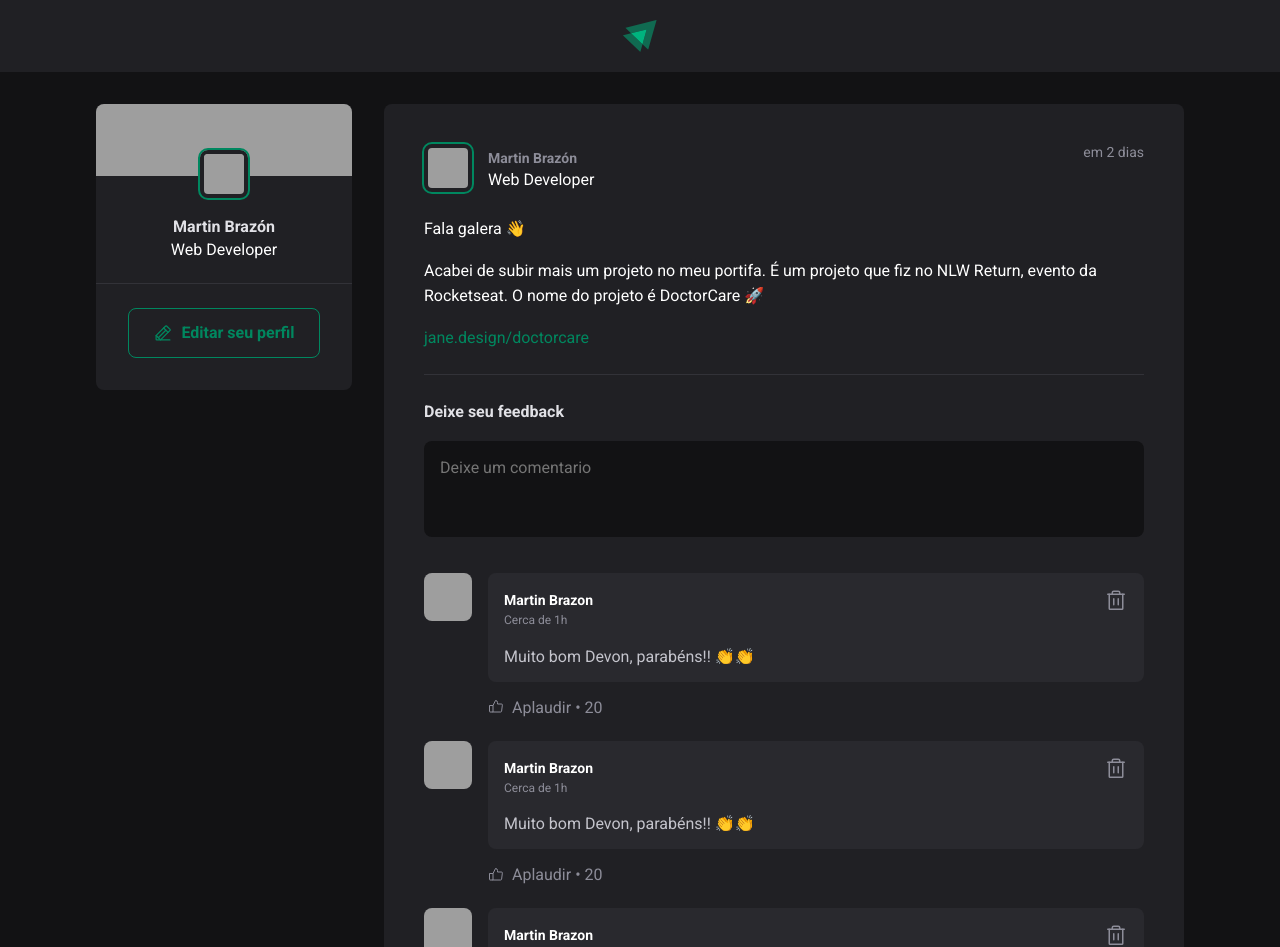
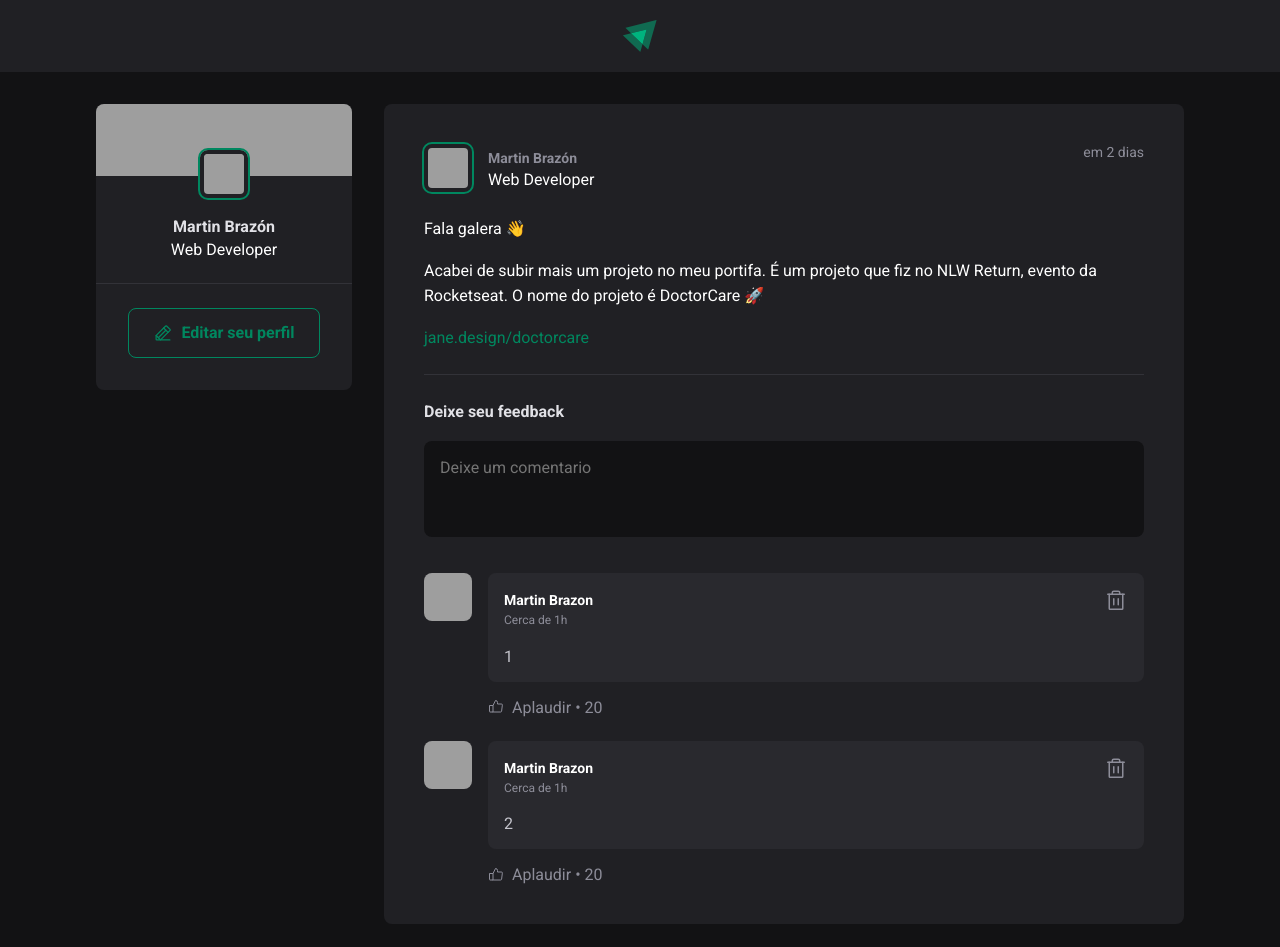
Before and after one commit to MartinGBB/Ignite, a React (Vite) app in the folder 01-fundamentos-reactjs/: page / in a window 1280 px wide. Shown: the top 947 px of the page. Built offline with nearby package versions, Linux system fonts and the light colour scheme; grey boxes are pictures that could not be loaded.

Commit message:
feat: utiliza estado

```diff
--- a/01-fundamentos-reactjs/src/components/Comments.jsx
+++ b/01-fundamentos-reactjs/src/components/Comments.jsx
@@ -2,7 +2,7 @@ import { ThumbsUp, Trash } from 'phosphor-react';
 import { Avatar } from './Avatar';
 import styles from './Comment.module.css';
 
-export function Comment() {
+export function Comment({ content }) {
   return (
     <div className={styles.comment}>
       <Avatar hasBorder={false} src="https://github.com/MartinGBB.png" />
@@ -24,7 +24,7 @@ export function Comment() {
             </button>
           </header>
 
-          <p>Muito bom Devon, parabéns!! 👏👏</p>
+          <p>{content}</p>
         </div>
 
         <footer>
--- a/01-fundamentos-reactjs/src/components/Post.jsx
+++ b/01-fundamentos-reactjs/src/components/Post.jsx
@@ -3,8 +3,11 @@ import { Comment } from './Comments';
 import styles from './Post.module.css';
 import { format, formatDistanceToNow } from 'date-fns';
 import ptBR from 'date-fns/locale/pt-BR';
+import { useState } from 'react';
 
 export function Post({ author, publishedAt, content }) {
+  const [comments, setComments] = useState([1, 2]);
+
   const publishedDateFormatted = format(publishedAt, "dd 'de' LLLL 'ás' HH:mm'h'", { locale: ptBR });
   const publishedDateRelativeToNow = formatDistanceToNow(publishedAt, {
     locale: ptBR,
@@ -13,7 +16,8 @@ export function Post({ author, publishedAt, content }) {
 
   const handleComment = () => {
     event.preventDefault();
-    console.log('funcionou!!')
+    const newComment = event.target.comment.value
+    setComments([...comments, newComment])
   }
 
   return (
@@ -54,6 +58,7 @@ export function Post({ author, publishedAt, content }) {
         <strong>Deixe seu feedback</strong>
 
         <textarea
+          name="comment"
           placeholder="Deixe um comentario"
         />
 
@@ -63,9 +68,11 @@ export function Post({ author, publishedAt, content }) {
       </form>
 
       <div className={styles.commentList}>
-        <Comment />
-        <Comment />
-        <Comment />
+      {
+        comments.map((comment) => {
+          return <Comment content={comment} />
+        })
+      }
       </div>
     </article>
   )
```
